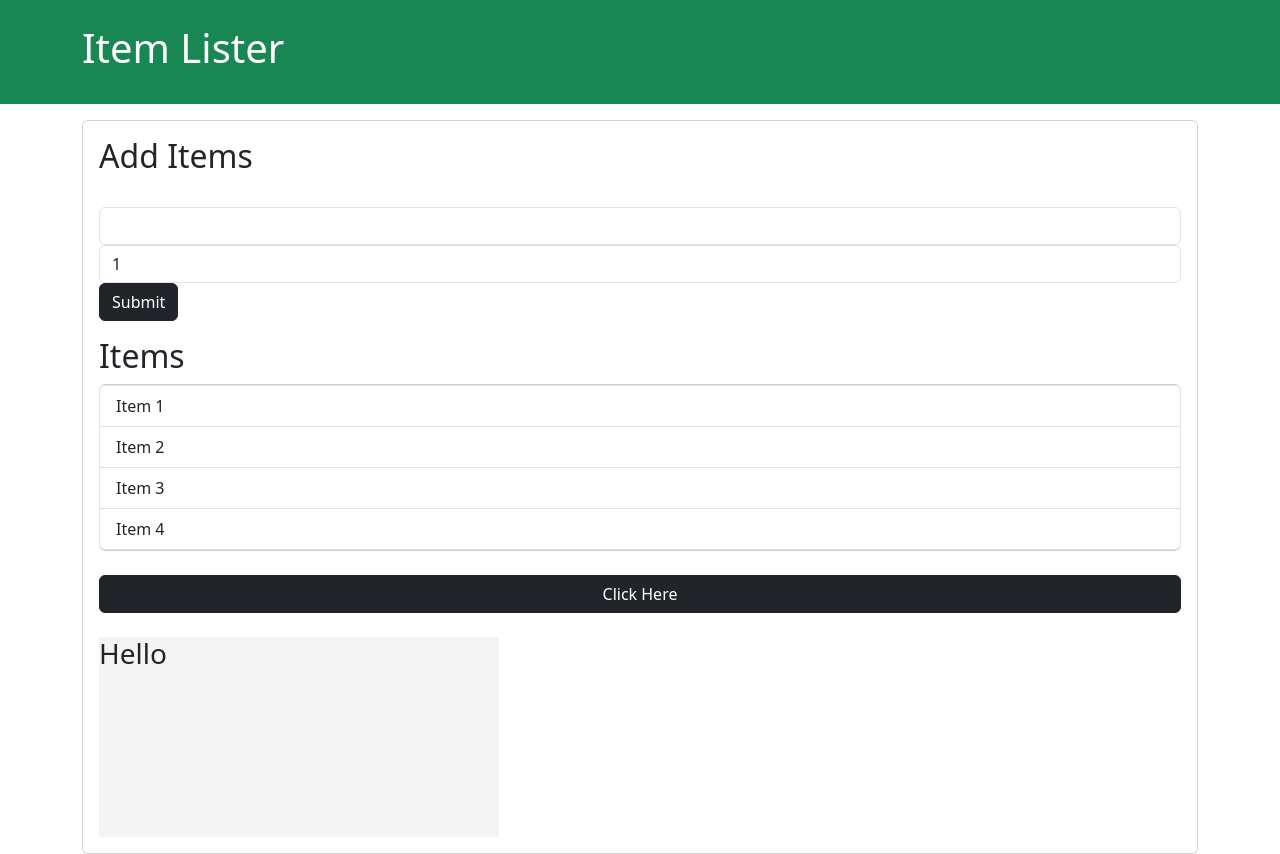
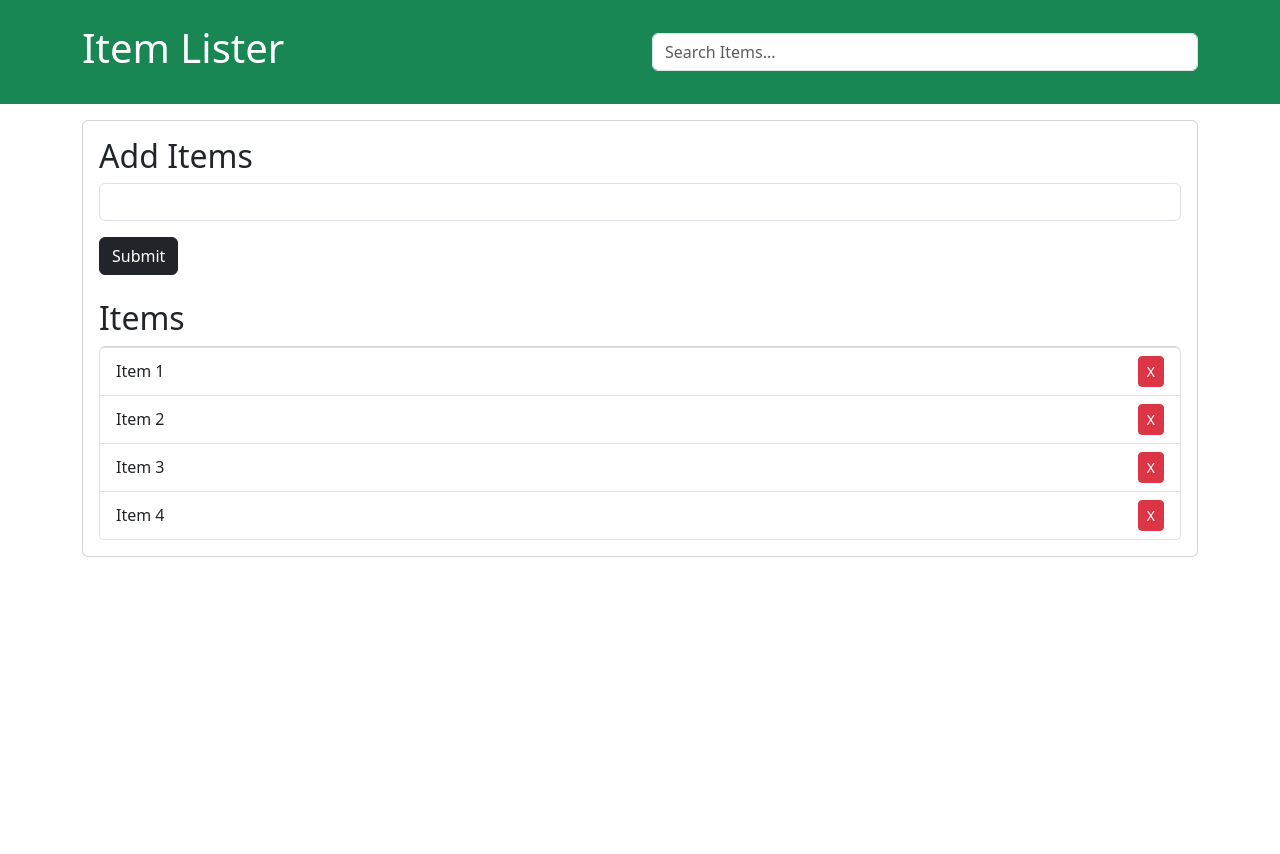
Before and after one commit to syntrike01/Learning-DOM, a plain HTML site: page index.html in a window 1280 px wide. After the commit the page ends 800 px from the top, so only its background shows below. Drawn offline with nearby package versions, Linux system fonts and the light colour scheme.

Commit message:
dom project

```diff
--- a/index.html
+++ b/index.html
@@ -1,50 +1,70 @@
-<!doctype html>
+<!DOCTYPE html>
 <html lang="en">
   <head>
-    <meta charset="utf-8">
-    <meta name="viewport" content="width=device-width, initial-scale=1">
+    <meta charset="utf-8" />
+    <meta name="viewport" content="width=device-width, initial-scale=1" />
     <title>Item Lister</title>
-    <link href="https://cdn.jsdelivr.net/npm/bootstrap@5.3.7/dist/css/bootstrap.min.css" rel="stylesheet" integrity="sha384-LN+7fdVzj6u52u30Kp6M/trliBMCMKTyK833zpbD+pXdCLuTusPj697FH4R/5mcr" crossorigin="anonymous">
+    <link
+      href="https://cdn.jsdelivr.net/npm/bootstrap@5.3.7/dist/css/bootstrap.min.css"
+      rel="stylesheet"
+      integrity="sha384-LN+7fdVzj6u52u30Kp6M/trliBMCMKTyK833zpbD+pXdCLuTusPj697FH4R/5mcr"
+      crossorigin="anonymous"
+    />
   </head>
   <body>
     <header id="main-header" class="bg-success text-white p-4 mb-3">
       <div class="container">
+        <div class="row">
+          <div class="col-md-6">
             <h1 id="header-title">Item Lister</h1>
           </div>
+          <div class="col-md-6 align-self-center">
+            <input
+              type="text"
+              class="form-control"
+              id="filter"
+              placeholder="Search Items..."
+            />
+          </div>
+        </div>
+      </div>
     </header>
-
     <div class="container">
       <div id="main" class="card card-body">
         <h2 class="title">Add Items</h2>
-    <form class="form-inline mb-3">
-      <input type="text" class="form-control mr-2">
-      <select class="form-control mr-2" >
-        <option value="1">1</option>
-        <option value="2">2</option>
-        <option value="3">3</option>
-      </select>
-      <input type="submit" class="btn btn-dark" value="Submit">
+        <form id="addForm" class="form-inline mb-4">
+          <input type="text" class="form-control mr-2" id="item" />
+          <input type="submit" class="btn btn-dark mt-3" value="Submit" />
         </form>
-
         <h2 class="title">Items</h2>
         <ul id="items" class="list-group">
-<li class="list-group-item">Item 1</li>
-      <li class="list-group-item">Item 2</li>
-      <li class="list-group-item">Item 3</li>
-      <li class="list-group-item">Item 4</li>
+          <li
+            class="list-group-item d-flex justify-content-between align-items-center"
+          >
+            Item 1 <button class="btn btn-danger btn-sm delete">X</button>
+          </li>
+          <li
+            class="list-group-item d-flex justify-content-between align-items-center"
+          >
+            Item 2 <button class="btn btn-danger btn-sm delete">X</button>
+          </li>
+          <li
+            class="list-group-item d-flex justify-content-between align-items-center"
+          >
+            Item 3 <button class="btn btn-danger btn-sm delete">X</button>
+          </li>
+          <li
+            class="list-group-item d-flex justify-content-between align-items-center"
+          >
+            Item 4 <button class="btn btn-danger btn-sm delete">X</button>
+          </li>
         </ul>
-    <div id="output"></div>
-    <br>
-    <button class="btn btn-dark btn-block" id="button">Click Here</button>
-    <br>
-    <div id="box" style="width: 400px; height: 200px; background: #f4f4f4">
-      <h3>Hello</h3>
-    </div>
       </div>
     </div>
 
-    <script src="dom.js" ></script>
-    <script src="dom2.js" ></script>
-    <script src="dom3.js" ></script>
+    <!-- <script src="dom.js"></script> -->
+    <!-- <script src="dom2.js"></script> -->
+    <!-- <script src="dom3.js"></script> -->
+    <script src="main.js"></script>
   </body>
 </html>
--- /dev/null
+++ b/main.js
@@ -0,0 +1,24 @@
+
+
+const formEl = document.getElementById('addForm');
+const inputEl = document.getElementById('item');
+const ulEl = document.getElementById('items');
+const submitBtn = formEl.querySelector("input[type='submit']");
+
+submitBtn.addEventListener('click',runEvent);
+
+function runEvent(e){
+    e.preventDefault();
+    console.log(inputEl.value)
+    console.log(newLi)
+}
+
+
+
+// create element
+let newLi = document.createElement('li');
+
+newLi.className = 'ist-group-item d-flex justify-content-between align-items-center';
+
+let newDivText = document.createTextNode(inputEl.value);
+newLi.appendChild(newDivText)
```
Lines whose indentation alone changed are shown as unchanged.
